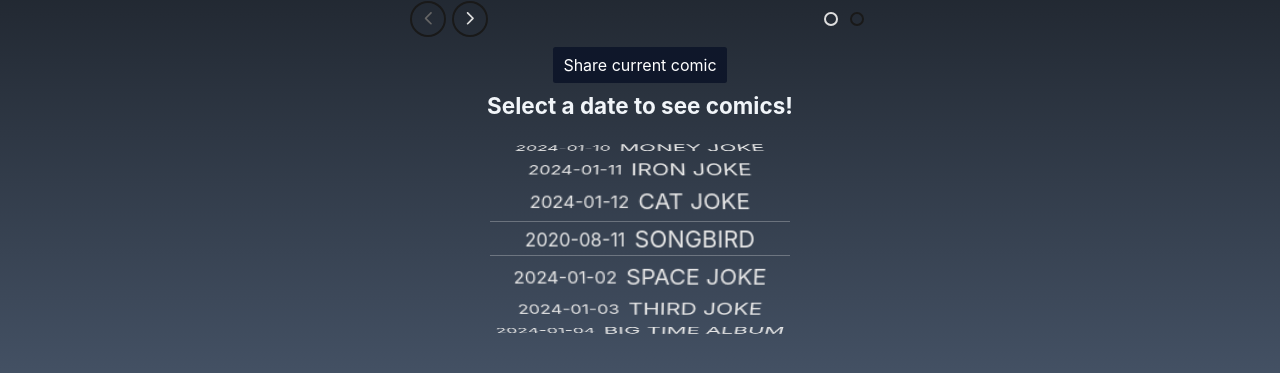
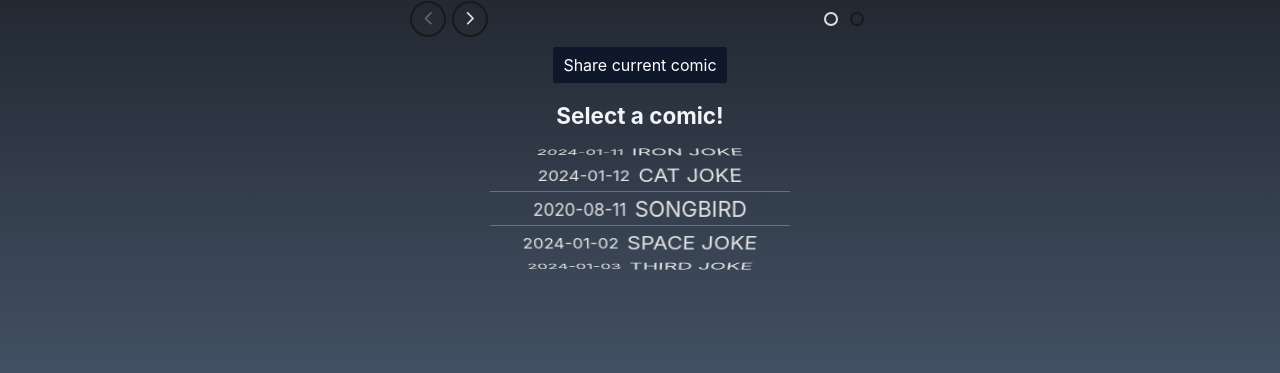
Before and after one commit to findingfocus/comics, a Next.js app in the folder frontend/: page / in a window 1280 px wide. Shown: the part 385-758 px from the top of the page. Built offline with nearby package versions, Linux system fonts and the light colour scheme.

Commit message:
shrunk picker carousel a bit and added button styling for share feature

```diff
--- a/frontend/src/app/EmblaCarouselPickerItem.jsx
+++ b/frontend/src/app/EmblaCarouselPickerItem.jsx
@@ -3,7 +3,7 @@ import useEmblaCarousel from 'embla-carousel-react'
 
 const CIRCLE_DEGREES = 360
 const WHEEL_ITEM_SIZE = 32
-const WHEEL_ITEM_COUNT = 18
+const WHEEL_ITEM_COUNT = 12
 const WHEEL_ITEMS_IN_VIEW = 4
 
 export const WHEEL_ITEM_RADIUS = CIRCLE_DEGREES / WHEEL_ITEM_COUNT
--- a/frontend/src/app/comics.tsx
+++ b/frontend/src/app/comics.tsx
@@ -25,8 +25,8 @@ export const comicCarousels: ComicCarousel[] = [
                 title: "SPACE JOKE",
                 date: "2024-01-02",
                 comics: [
-                        { id: 4, src: 'https://live.staticflickr.com/65535/53833912428_178cdf9a42_k.jpg', alt: 'Comic 1' },
-                        {id: 5, src: '/video/test.mp4', type: 'video', alt: 'test'},
+                        { src: 'https://live.staticflickr.com/65535/53833912428_178cdf9a42_k.jpg', alt: 'Comic 1' },
+                        { src: '/video/test.mp4', type: 'video', alt: 'test'},
                         // Add more comics specific to this carousel
                 ],
         },
@@ -35,8 +35,8 @@ export const comicCarousels: ComicCarousel[] = [
                 title: "THIRD JOKE",
                 date: "2024-01-03",
                 comics: [
-                        { id: 6, src: 'https://live.staticflickr.com/65535/53833912428_178cdf9a42_k.jpg', alt: 'Comic 1' },
-                        {id: 7, src: '/video/test.mp4', type: 'video', alt: 'test'},
+                        { src: 'https://live.staticflickr.com/65535/53833912428_178cdf9a42_k.jpg', alt: 'Comic 1' },
+                        { src: '/video/test.mp4', type: 'video', alt: 'test'},
                         // Add more comics specific to this carousel
                 ],
         },
@@ -45,8 +45,8 @@ export const comicCarousels: ComicCarousel[] = [
                 title: "BIG TIME ALBUM",
                 date: "2024-01-04",
                 comics: [
-                        { id: 8, src: 'https://live.staticflickr.com/65535/53833912428_178cdf9a42_k.jpg', alt: 'Comic 1' },
-                        {id: 9, src: '/video/test.mp4', type: 'video', alt: 'test'},
+                        { src: 'https://live.staticflickr.com/65535/53833912428_178cdf9a42_k.jpg', alt: 'Comic 1' },
+                        { src: '/video/test.mp4', type: 'video', alt: 'test'},
                         // Add more comics specific to this carousel
                 ],
         },
@@ -55,8 +55,8 @@ export const comicCarousels: ComicCarousel[] = [
                 title: "ONION JOKE",
                 date: "2024-01-05",
                 comics: [
-                        { id: 4, src: 'https://live.staticflickr.com/65535/53833912428_178cdf9a42_k.jpg', alt: 'Comic 1' },
-                        {id: 5, src: '/video/test.mp4', type: 'video', alt: 'test'},
+                        { src: 'https://live.staticflickr.com/65535/53833912428_178cdf9a42_k.jpg', alt: 'Comic 1' },
+                        { src: '/video/test.mp4', type: 'video', alt: 'test'},
                         // Add more comics specific to this carousel
                 ],
         },
@@ -65,8 +65,8 @@ export const comicCarousels: ComicCarousel[] = [
                 title: "PIZZA JOKE",
                 date: "2024-01-06",
                 comics: [
-                        { id: 4, src: 'https://live.staticflickr.com/65535/53833912428_178cdf9a42_k.jpg', alt: 'Comic 1' },
-                        {id: 5, src: '/video/test.mp4', type: 'video', alt: 'test'},
+                        { src: 'https://live.staticflickr.com/65535/53833912428_178cdf9a42_k.jpg', alt: 'Comic 1' },
+                        { src: '/video/test.mp4', type: 'video', alt: 'test'},
                         // Add more comics specific to this carousel
                 ],
         },
@@ -75,8 +75,8 @@ export const comicCarousels: ComicCarousel[] = [
                 title: "PICKLE JOKE",
                 date: "2024-01-07",
                 comics: [
-                        { id: 4, src: 'https://live.staticflickr.com/65535/53833912428_178cdf9a42_k.jpg', alt: 'Comic 1' },
-                        {id: 5, src: '/video/test.mp4', type: 'video', alt: 'test'},
+                        { src: 'https://live.staticflickr.com/65535/53833912428_178cdf9a42_k.jpg', alt: 'Comic 1' },
+                        { src: '/video/test.mp4', type: 'video', alt: 'test'},
                         // Add more comics specific to this carousel
                 ],
         },
@@ -85,8 +85,8 @@ export const comicCarousels: ComicCarousel[] = [
                 title: "RAT JOKE",
                 date: "2024-01-08",
                 comics: [
-                        { id: 4, src: 'https://live.staticflickr.com/65535/53833912428_178cdf9a42_k.jpg', alt: 'Comic 1' },
-                        {id: 5, src: '/video/test.mp4', type: 'video', alt: 'test'},
+                        { src: 'https://live.staticflickr.com/65535/53833912428_178cdf9a42_k.jpg', alt: 'Comic 1' },
+                        { src: '/video/test.mp4', type: 'video', alt: 'test'},
                         // Add more comics specific to this carousel
                 ],
         },
@@ -95,8 +95,8 @@ export const comicCarousels: ComicCarousel[] = [
                 title: "ET JOKE",
                 date: "2024-01-09",
                 comics: [
-                        { id: 4, src: 'https://live.staticflickr.com/65535/53833912428_178cdf9a42_k.jpg', alt: 'Comic 1' },
-                        {id: 5, src: '/video/test.mp4', type: 'video', alt: 'test'},
+                        { src: 'https://live.staticflickr.com/65535/53833912428_178cdf9a42_k.jpg', alt: 'Comic 1' },
+                        { src: '/video/test.mp4', type: 'video', alt: 'test'},
                         // Add more comics specific to this carousel
                 ],
         },
@@ -105,8 +105,8 @@ export const comicCarousels: ComicCarousel[] = [
                 title: "MONEY JOKE",
                 date: "2024-01-10",
                 comics: [
-                        { id: 4, src: 'https://live.staticflickr.com/65535/53833912428_178cdf9a42_k.jpg', alt: 'Comic 1' },
-                        {id: 5, src: '/video/test.mp4', type: 'video', alt: 'test'},
+                        { src: 'https://live.staticflickr.com/65535/53833912428_178cdf9a42_k.jpg', alt: 'Comic 1' },
+                        { src: '/video/test.mp4', type: 'video', alt: 'test'},
                         // Add more comics specific to this carousel
                 ],
         },
@@ -115,8 +115,8 @@ export const comicCarousels: ComicCarousel[] = [
                 title: "IRON JOKE",
                 date: "2024-01-11",
                 comics: [
-                        { id: 4, src: 'https://live.staticflickr.com/65535/53833912428_178cdf9a42_k.jpg', alt: 'Comic 1' },
-                        {id: 5, src: '/video/test.mp4', type: 'video', alt: 'test'},
+                        { src: 'https://live.staticflickr.com/65535/53833912428_178cdf9a42_k.jpg', alt: 'Comic 1' },
+                        { src: '/video/test.mp4', type: 'video', alt: 'test'},
                         // Add more comics specific to this carousel
                 ],
         },
@@ -125,8 +125,8 @@ export const comicCarousels: ComicCarousel[] = [
                 title: "CAT JOKE",
                 date: "2024-01-12",
                 comics: [
-                        { id: 4, src: 'https://live.staticflickr.com/65535/53833912428_178cdf9a42_k.jpg', alt: 'Comic 1' },
-                        {id: 5, src: '/video/test.mp4', type: 'video', alt: 'test'},
+                        { src: 'https://live.staticflickr.com/65535/53833912428_178cdf9a42_k.jpg', alt: 'Comic 1' },
+                        {src: '/video/test.mp4', type: 'video', alt: 'test'},
                         // Add more comics specific to this carousel
                 ],
         },
--- a/frontend/src/app/page.tsx
+++ b/frontend/src/app/page.tsx
@@ -121,8 +121,8 @@ export default function Home() {
             </button>
 
             <div className={"flex flex-col items-center justify-center"}>
-                <h1 className={"mx-8 text-4xl font-bold text-slate-100 py-4"}>
-                    Select a date to see comics!
+                <h1 className={"mx-8 text-4xl font-bold text-slate-100 py-8"}>
+                    Select a comic!
                 </h1>
 
                 {/*<div>*/}
@@ -138,7 +138,7 @@ export default function Home() {
                 {/*</div>*/}
             </div>
 
-
+            <div className={"-translate-y-20"}>
                 <PickerCarousel
                     loop={true}
                     comics={comicCarousels}
@@ -148,6 +148,7 @@ export default function Home() {
                         setSelectedDate(date)
                     }}
                 />
+            </div>
 
         </>
     )
```
Lines whose indentation alone changed are shown as unchanged.
